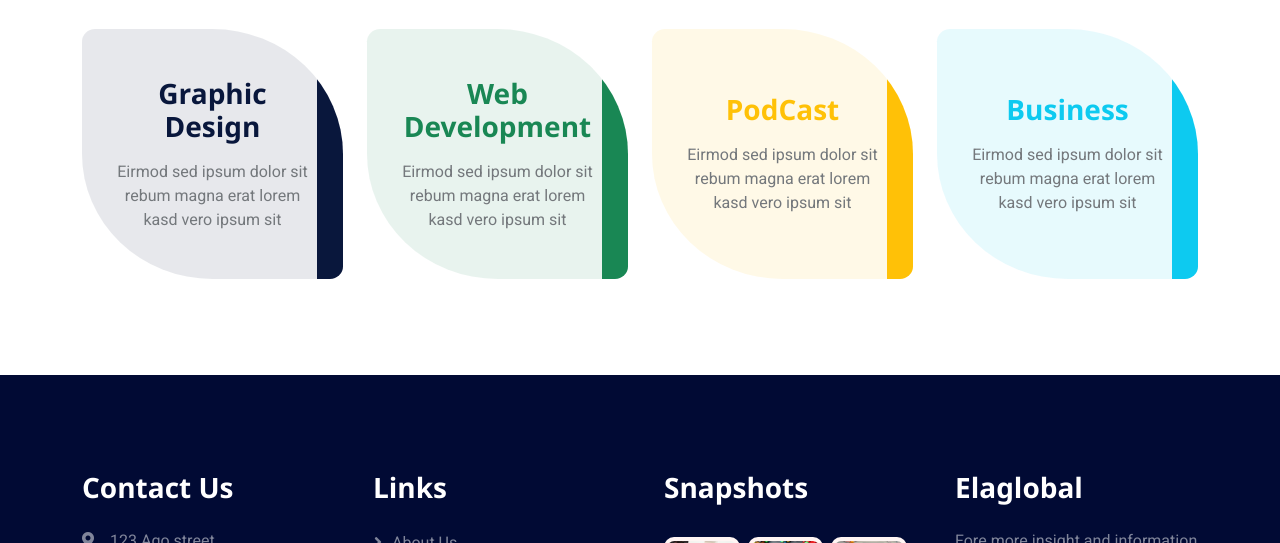
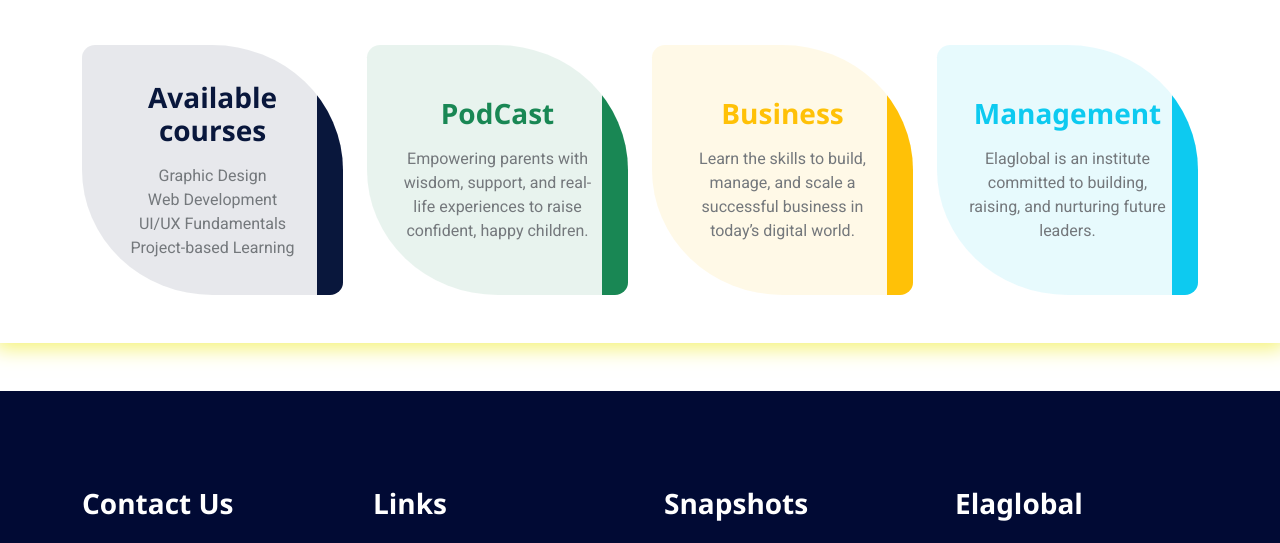
Before and after one commit to OgeSmart01/my-first-repo, a plain HTML site: page Elaglobal/facility.html in a window 1280 px wide. Shown: the part 638-1181 px from the top of the page. Drawn offline with nearby package versions, Linux system fonts and the light colour scheme.

Commit message:
updated file4

```diff
--- a/Elaglobal/facility.html
+++ b/Elaglobal/facility.html
@@ -91,11 +91,11 @@
 
 
         <!-- Facilities Start -->
-        <div class="container-xxl py-5">
+        <div class="container-xxl py-5" style="box-shadow: 0 0 20px 5px rgb(244, 242, 111);">
             <div class="container">
                 <div class="text-center mx-auto mb-5 wow fadeInUp" data-wow-delay="0.1s" style="max-width: 600px;">
-                    <h1 class="mb-3">Gain Access to Our Available Courses</h1>
-                    <!-- <p>Eirmod sed ipsum dolor sit rebum labore magna erat. Tempor ut dolore lorem kasd vero ipsum sit eirmod sit. Ipsum diam justo sed rebum vero dolor duo.</p> -->
+                    <h1 class="mb-3">Gain Access To Our Products</h1>
+                    <p>Explore premium products designed for quality and convenience. Unlock exclusive offerings to elevate your lifestyle.</p>
                 </div>
                 <div class="row g-4">
                     <div class="col-lg-3 col-sm-6 wow fadeInUp" data-wow-delay="0.1s">
@@ -106,8 +106,15 @@
                                 <span class="bg-primary"></span>
                             </div>
                             <div class="facility-text bg-primary">
-                                <h3 class="text-primary mb-3">Graphic Design</h3>
-                                <p class="mb-0">Eirmod sed ipsum dolor sit rebum magna erat lorem kasd vero ipsum sit</p>
+                                <h3 class="text-primary mb-3">Available courses</h3>
+                                <p class="mb-0">Graphic Design <br>
+                                    Web Development <br>
+                                    UI/UX Fundamentals <br>
+                                    Project-based Learning</p>
+                                <!-- <p class="mb-0">🎨 Graphic Design <br>
+                                    💻 Web Development <br>
+                                    🌐 UI/UX Fundamentals <br>
+                                   🔧 Project-based Learning</p> -->
                             </div>
                         </div>
                     </div>
@@ -119,8 +126,8 @@
                                 <span class="bg-success"></span>
                             </div>
                             <div class="facility-text bg-success">
-                                <h3 class="text-success mb-3">Web Development</h3>
-                                <p class="mb-0">Eirmod sed ipsum dolor sit rebum magna erat lorem kasd vero ipsum sit</p>
+                                <h3 class="text-success mb-3">PodCast</h3>
+                                <p class="mb-0">Empowering parents with wisdom, support, and real-life experiences to raise confident, happy children.</p>
                             </div>
                         </div>
                     </div>
@@ -132,21 +139,21 @@
                                 <span class="bg-warning"></span>
                             </div>
                             <div class="facility-text bg-warning">
-                                <h3 class="text-warning mb-3">PodCast</h3>
-                                <p class="mb-0">Eirmod sed ipsum dolor sit rebum magna erat lorem kasd vero ipsum sit</p>
+                                <h3 class="text-warning mb-3">Business</h3>
+                                <p class="mb-0">Learn the skills to build, manage, and scale a successful business in today’s digital world.</p>
                             </div>
                         </div>
                     </div>
                     <div class="col-lg-3 col-sm-6 wow fadeInUp" data-wow-delay="0.7s">
                         <div class="facility-item">
-                            <div class="facility- bg-info">
+                            <div class="facility bg-info">
                                 <span class="bg-info"></span>
                                 <!-- <i class="fa fa-chalkboard-teacher fa-3x text-info"></i> -->
                                 <span class="bg-info"></span>
                             </div>
                             <div class="facility-text bg-info">
-                                <h3 class="text-info mb-3">Business</h3>
-                                <p class="mb-0">Eirmod sed ipsum dolor sit rebum magna erat lorem kasd vero ipsum sit</p>
+                                <h3 class="text-info mb-3">Management</h3>
+                                <p class="mb-0">Elaglobal is an institute committed to building, raising, and nurturing future leaders.</p>
                             </div>
                         </div>
                     </div>
```
Also changed, not shown: Elaglobal/contact.html (+15 -5 lines), Elaglobal/team.html (+2 -2 lines), Elaglobal/img/about-1c.jpg, Elaglobal/img/carousel-1.JPG.
